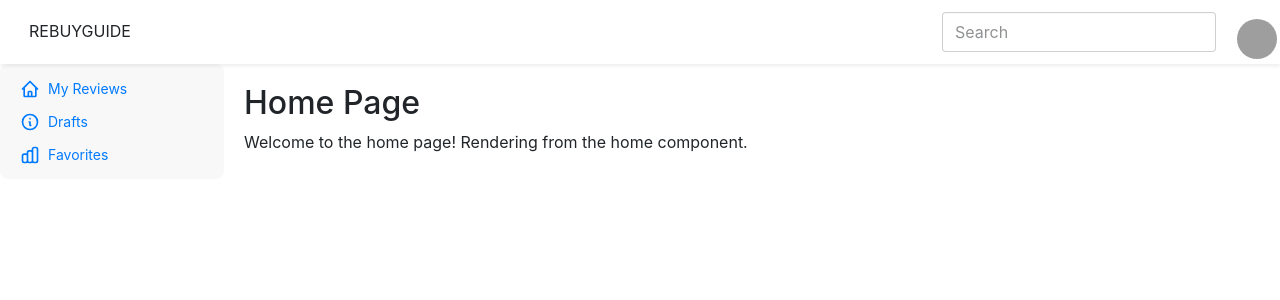
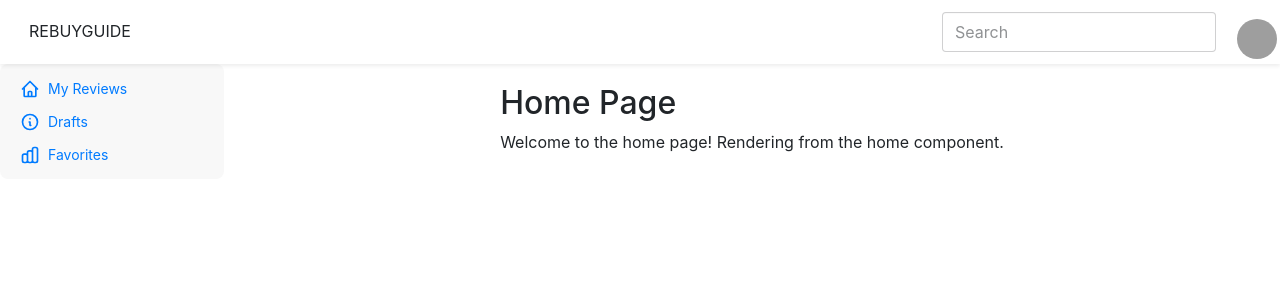
Before and after one commit to carmanchiu/rebuyguide-react, a React (Vite) app: page / in a window 1280 px wide. Shown: the top 300 px of the page. Built offline with nearby package versions, Linux system fonts and the light colour scheme; grey boxes are pictures that could not be loaded.

Commit message:
rendering main content in app to be centered horizontally on page

```diff
--- a/src/App.tsx
+++ b/src/App.tsx
@@ -11,7 +11,7 @@ function App() {
             <Header />
             <div style={{ display: 'flex' }}>
                 <Sidebar />
-                <main style={{ flexGrow: 1, padding: '20px' }}>
+                <main style={{ flexGrow: 1, padding: '20px', display: 'flex', justifyContent: 'center' }}>
                     <Routes>
                         <Route path="/" element={<Home />} />
                         <Route path="/profile" element={<Profile />} />
```
